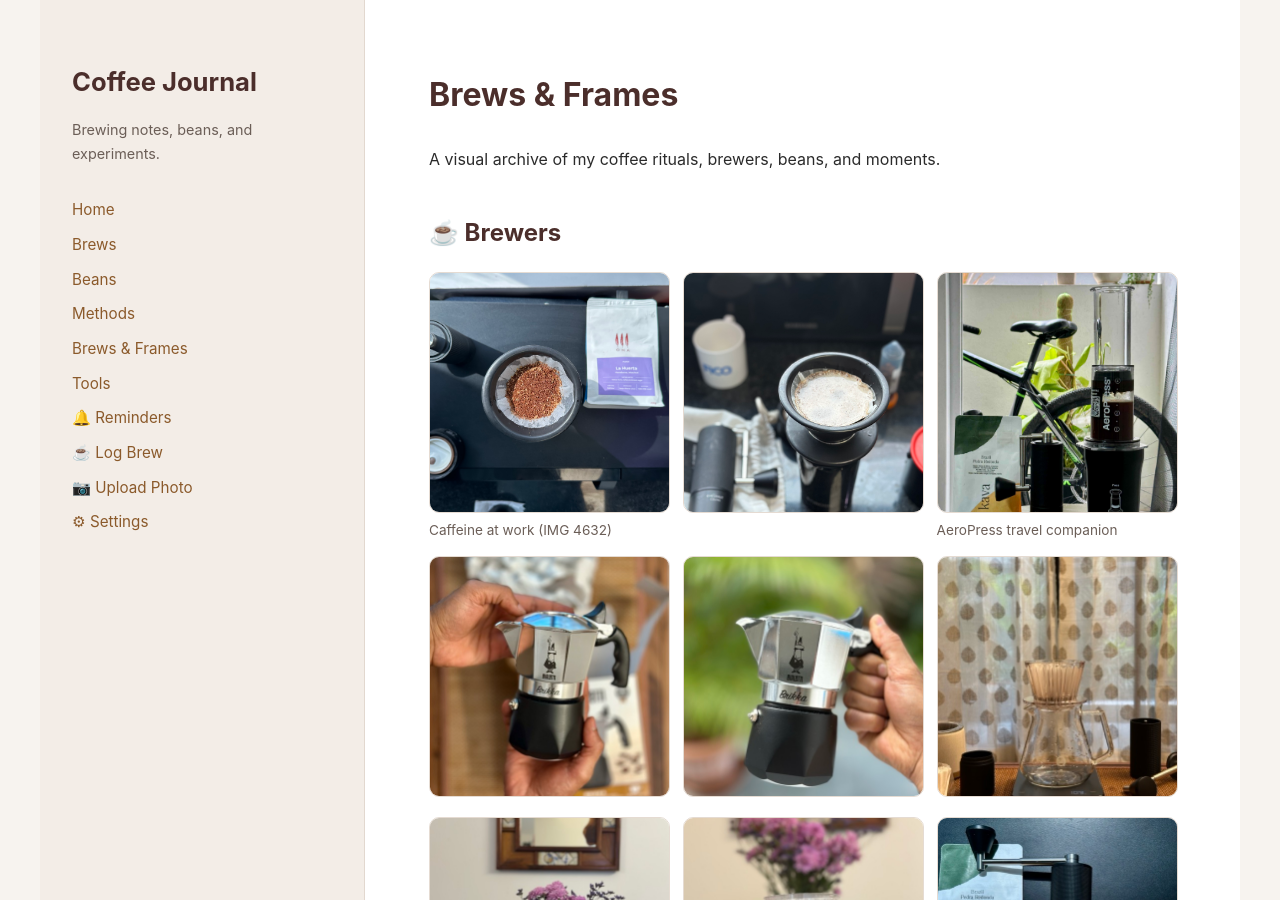
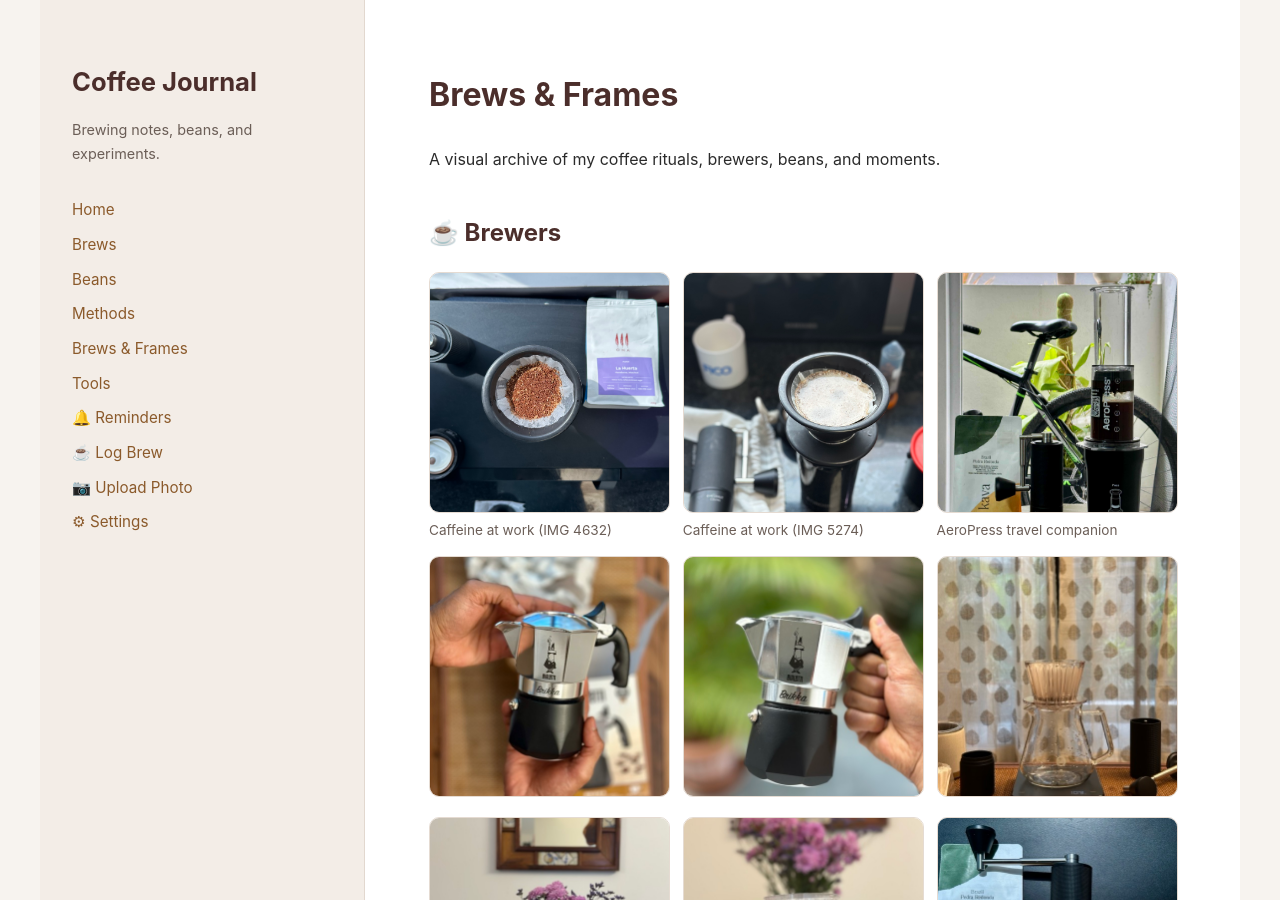
Before and after one commit to truedevopsmk-lab/coffee-claude, a Jekyll site: the page built from brews-and-frames/index.md, in a window 1280 px wide and 900 px high. Built offline with Jekyll 4.4.1, drawn with Linux system fonts in a browser that asks for light colours.

Commit message:
gallery: add 2026-04-09-img-5274.jpeg to brewers

```diff
--- a/_data/gallery.yml
+++ b/_data/gallery.yml
@@ -53,3 +53,4 @@ captions:
   "/assets/gallery/brewers/2026-03-17-img-9ac74d4996eb-1.jpeg": "test"
   "/assets/gallery/brewers/2026-04-09-img-7419.jpeg": "Burundi Red Bourbon"
   "/assets/gallery/brewers/2026-04-09-img-4632.jpeg": "Caffeine at work (IMG 4632)"
+  "/assets/gallery/brewers/2026-04-09-img-5274.jpeg": "Caffeine at work (IMG 5274)"
```
